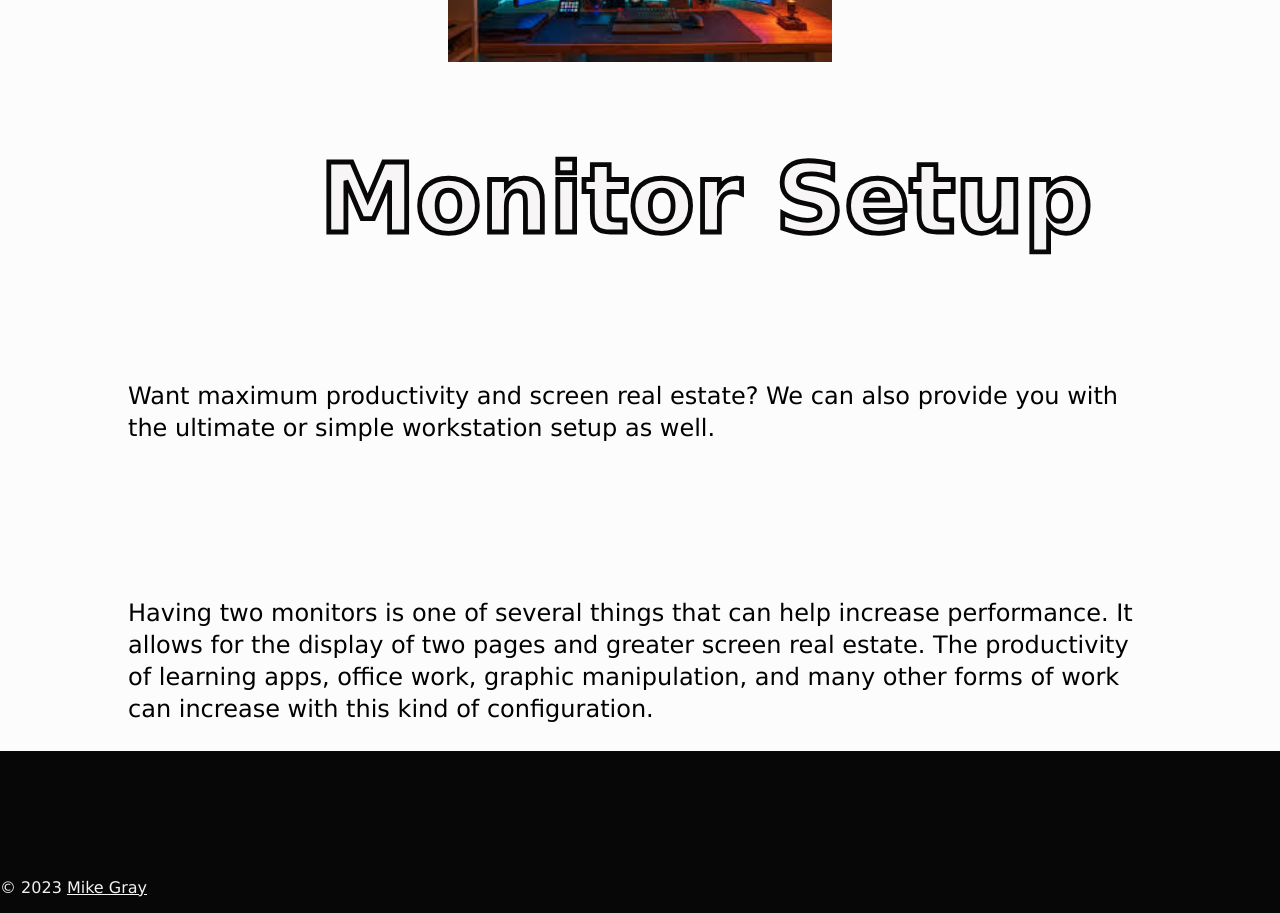
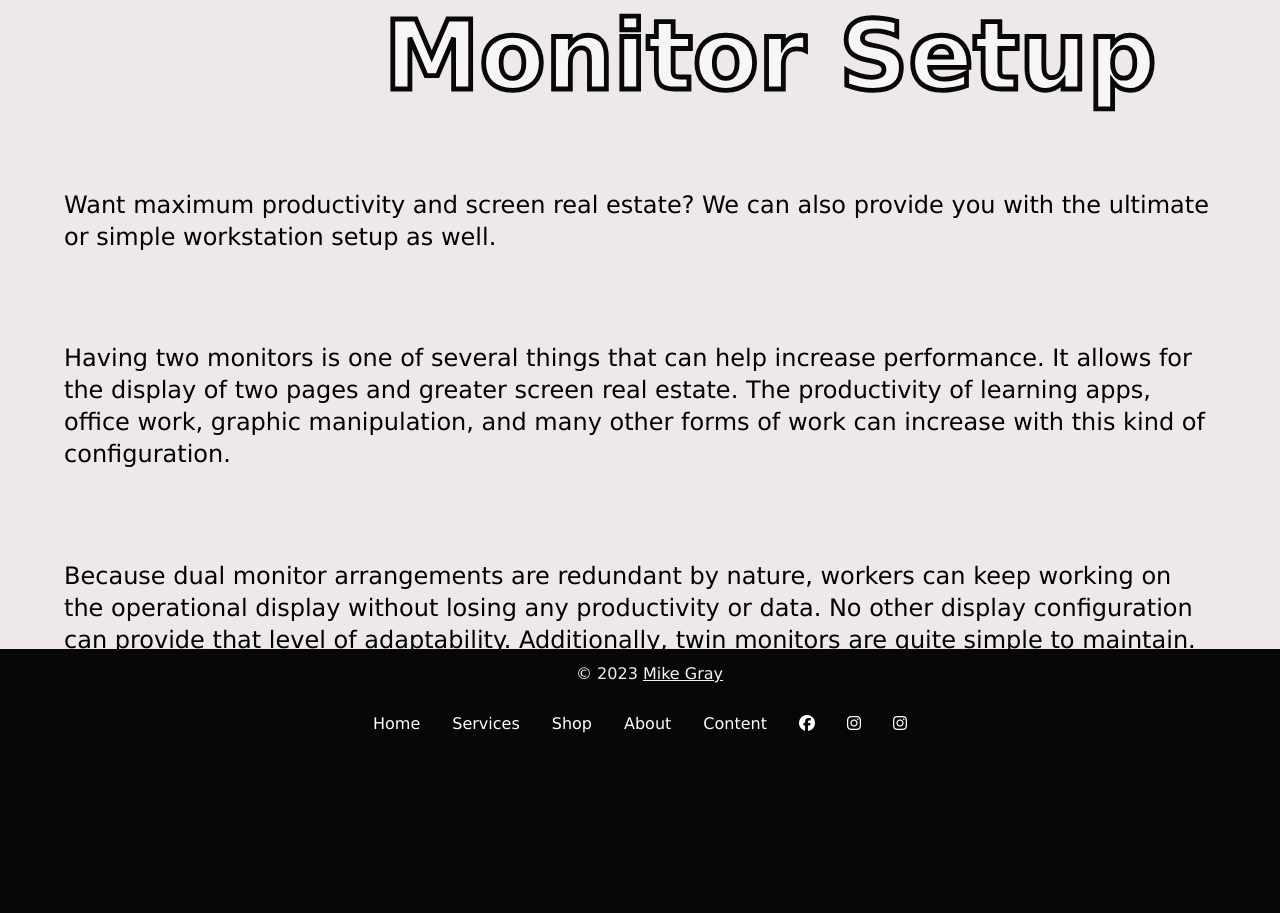
Before and after one commit to mikewolfe83/ctm, a plain HTML site: page solutions.html in a window 1280 px wide. Shown: the part 1871-2784 px from the top of the page. After the commit the page ends 2620 px from the top, so only its background shows below. Drawn offline with Linux system fonts and the light colour scheme.

Commit message:
ctm update

```diff
--- a/assets/css/style.css
+++ b/assets/css/style.css
@@ -170,7 +170,7 @@ main  a{
 /* add in sections */
 
 .standing-desk{
-    height: 135vh;
+    height: 125vh;
 }
 
 .standing-desk h1{
@@ -178,28 +178,28 @@ main  a{
 }
 
 .standing-desk p{
-    margin: 10% 10%;
+    margin: 5%;
     font-size: 3vh;
     line-height: 4vh;
 
 }
 
 .workstation{
-    background-color: rgb(253, 252, 252);
+    background-color: rgb(238, 232, 232);
+    height: 120vh;
 
 }
 
 .workstation h1{
-    margin-left: 25%;
+    margin-left: 30%;
 }
 
 
 
 .workstation p{
     color: black;
-    margin: 10%;
+    margin: 5%;
     padding-bottom: 2%;
-
     font-size: 3vh;
     line-height: 4vh;
 
@@ -216,7 +216,8 @@ main  a{
 
 /* footer section */
 
- .footer-primary{
+ .footer-primary p{
+    margin-left: 45%;;
 
 }
 
--- a/solutions.html
+++ b/solutions.html
@@ -84,7 +84,7 @@
 
       <p>Having two monitors is one of several things that can help increase performance. It allows for the display of two pages and greater screen real estate. The productivity of learning apps, office work, graphic manipulation, and many other forms of work can increase with this kind of configuration.</p>
 
-      <!-- <p>Because dual monitor arrangements are redundant by nature, workers can keep working on the operational display without losing any productivity or data. No other display configuration can provide that level of adaptability. Additionally, twin monitors are quite simple to maintain.</p> -->
+      <p>Because dual monitor arrangements are redundant by nature, workers can keep working on the operational display without losing any productivity or data. No other display configuration can provide that level of adaptability. Additionally, twin monitors are quite simple to maintain.</p>
 
 
 
@@ -98,7 +98,21 @@
 
 
     <footer class="footer-primary">
-                    <p>&copy; 2023 <a href="#">Mike Gray</a></p>
+      <p>&copy; 2023 <a href="#">Mike Gray</a></p>
+    <div class="navbar-links">
+
+      <ul>
+        <li><a href="index.html" target="_blank">Home</a></li>
+        <li><a href="solutions.html" target="_blank">Services</a></li>
+        <li><a href="https://www.etsy.com/shop/CTMTV?ref=shop-header-name&listing_id=1375634350" target="_blank">Shop</a></li>
+        <li><a href="about.html" target="_blank">About</a></li>
+        <li><a href="https://www.youtube.com/@corptechmedia" target="_blank">Content</a></li>
+        <li><a href="https://www.facebook.com/CTMLR" target="_blank"><i class="fa-brands fa-facebook"></i></a></li>
+        <li><a href="https://www.instagram.com/ctm_content/" target="_blank"><i class="fa-brands fa-instagram"></i></a></li>
+        <li><a href="https://twitter.com/CorptechM" target="_blank"><i class="fa-brands fa-instagram"></i></a></li>
+      </ul>
+
+  </div>
 
     </footer>
     <script src="./assets/js/script.js"></script>
```
Also changed, not shown: about.html (+18 -3 lines), index-boilerplate.html (+15 -6 lines), index.html (+16 -1 lines).
